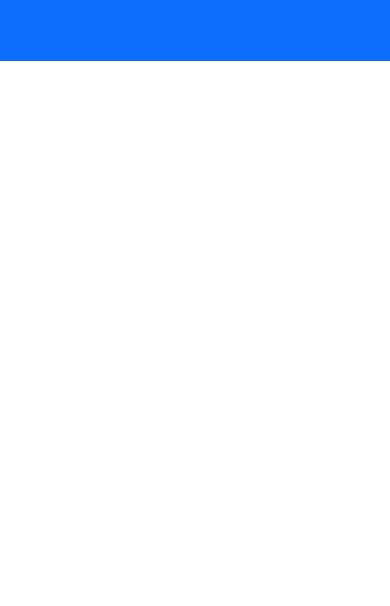
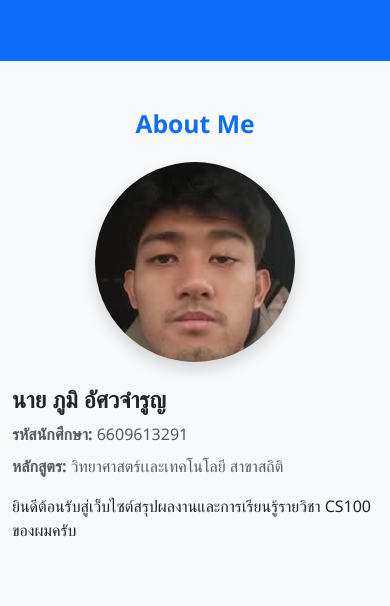
Before and after one commit to poomass-commits/A2_6609613291, a plain HTML site: page index.html in a window 390 px wide. Shown: the part 298-904 px from the top of the page. Before the commit the page ends 844 px from the top, so only its background shows below. Drawn offline with nearby package versions, Linux system fonts and the light colour scheme.

Commit message:
feat: implement responsive About Me section (closes #2)

```diff
--- a/css/style.css
+++ b/css/style.css
@@ -0,0 +1,10 @@
+body {
+    font-family: 'Segoe UI', Tahoma, Geneva, Verdana, sans-serif;
+    background-color: #f8f9fa;
+}
+
+.profile-img {
+    width: 200px;
+    height: 200px;
+    object-fit: cover;
+}
--- a/index.html
+++ b/index.html
@@ -29,6 +29,22 @@
             <p class="lead">รายวิชา CS100 การเขียนโปรแกรมและการพัฒนาเว็บเบื้องต้น</p>
         </div>
     </header>
+    <section id="about" class="py-5">
+        <div class="container">
+            <h2 class="text-center mb-4 fw-bold text-primary">About Me</h2>
+            <div class="row align-items-center">
+                <div class="col-md-4 text-center mb-4 mb-md-0">
+                    <img src="media/profile.jpg" alt="Profile" class="img-fluid rounded-circle shadow profile-img">
+                </div>
+                <div class="col-md-8">
+                    <h3 class="fw-bold">นาย ภูมิ อัศวจำรูญ</h3>
+                    <p class="text-muted mb-2"><strong>รหัสนักศึกษา:</strong> 6609613291</p>
+                    <p class="text-muted mb-3"><strong>หลักสูตร:</strong> วิทยาศาสตร์เเละเทคโนโลยี สาขาสถิติ</p>
+                    <p>ยินดีต้อนรับสู่เว็บไซต์สรุปผลงานและการเรียนรู้รายวิชา CS100 ของผมครับ</p>
+                </div>
+            </div>
+        </div>
+    </section>
 
     <script src="https://cdn.jsdelivr.net/npm/bootstrap@5.3.0/dist/js/bootstrap.bundle.min.js"></script>
 </body>
```
